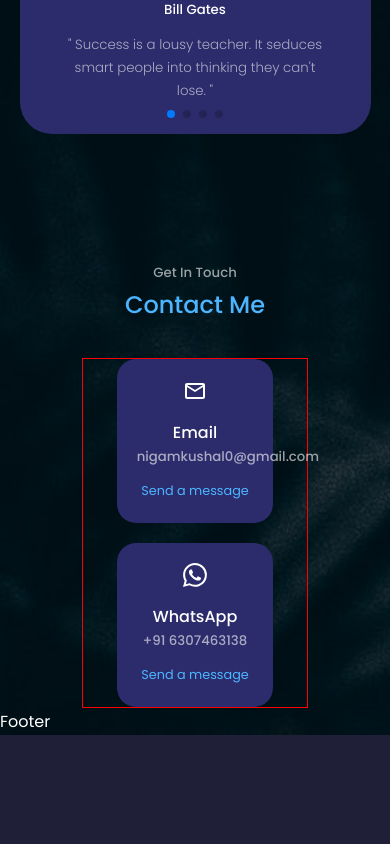
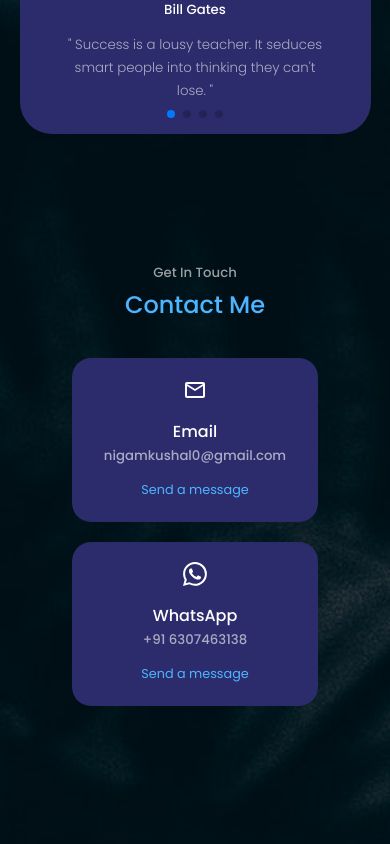
Before and after one commit to kushalnigam0604/My_Portfolio, a React (Create React App) app: page / in a window 390 px wide. Shown: the part 5376-6220 px from the top of the page. Before the commit the page ends 6111 px from the top, so only its background shows below. Built offline with nearby package versions, Linux system fonts and the light colour scheme.

Commit message:
Add contact section

```diff
--- a/src/App.js
+++ b/src/App.js
@@ -4,7 +4,6 @@
 import About from './Components/About/About';
 import Experience from './Components/Experience/Experience';
 import Portfolio from './Components/Portfolio/Portfolio';
-import Footer from './Components/Footer/Footer';
 import Contact from './Components/Contact/Contact';
 import InspiringQuotes from './Components/InspiringQuotes/InspiringQuotes';
 
@@ -18,7 +17,6 @@
       <Portfolio/>
       <InspiringQuotes/>
       <Contact/>
-      <Footer/>
     </>
   );
 }
--- a/src/Components/Contact/Contact.css
+++ b/src/Components/Contact/Contact.css
@@ -2,6 +2,7 @@
   width: 58%;
   display: grid;
   grid-template-columns: 1fr;
+  margin-bottom: 10rem;
 }
 .contact__options {
   display: flex;
@@ -27,6 +28,7 @@
 }
 .contact__option h5 {
   color: var(--color-light);
+  word-wrap: break-word;
 }
 .contact__option a {
   margin-top: 0.7rem;
@@ -45,7 +47,6 @@
         display: flex;
         align-items: center;
         flex-direction: column;
-        border: 1px solid red;
     }
     .contact__option{
         width: 70%;
@@ -56,6 +57,10 @@
 
   @media screen and (max-width: 600px) {
       .container.contact__container{
-          width: var();
+          width: var(--container-width-sm);
+      }
+      .contact__option h5 {
+        color: var(--color-light);
+        word-wrap: break-word;
       }
   }
--- a/src/Components/Contact/Contact.js
+++ b/src/Components/Contact/Contact.js
@@ -2,7 +2,6 @@
 import "./Contact.css";
 import { MdOutlineMail } from "react-icons/md";
 import { BsWhatsapp } from "react-icons/bs";
-
 
 const Contact = () => {
   return (
@@ -12,16 +11,21 @@
       <div className="container contact__container">
         <div className="contact__options">
           <article className="contact__option">
-            <MdOutlineMail className="contact__option-icon"/>
+            <MdOutlineMail className="contact__option-icon" />
             <h4>Email</h4>
             <h5>nigamkushal0@gmail.com</h5>
-            <a href="mailto:nigamkushal0@gmail.com" target='_blank'>Send a message</a>
+            <a href="mailto:1816513009@kit.ac.in" target='_blank'>Send a message</a>
           </article>
           <article className="contact__option">
-            <BsWhatsapp className="contact__option-icon"/>
+            <BsWhatsapp className="contact__option-icon" />
             <h4>WhatsApp</h4>
             <h5>+91 6307463138</h5>
-            <a href="https://api.whatsapp.com/send?phone=6307463138" target='_blank'>Send a message</a>
+            <a
+              href="https://api.whatsapp.com/send?phone=6307463138"
+              target="_blank"
+            >
+              Send a message
+            </a>
           </article>
         </div>
       </div>
--- a/src/Components/Footer/Footer.js
+++ /dev/null
@@ -1,12 +0,0 @@
-import React from 'react';
-import './Footer.css';
-
-const Footer = () => {
-  return (
-    <div>
-      Footer
-    </div>
-  )
-}
-
-export default Footer
```
Also changed, not shown: src/Components/Footer/Footer.css (deleted), src/index.css (line endings or trailing spaces).
